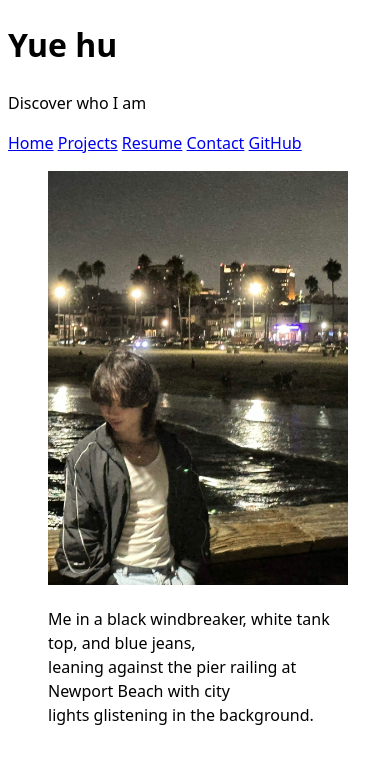
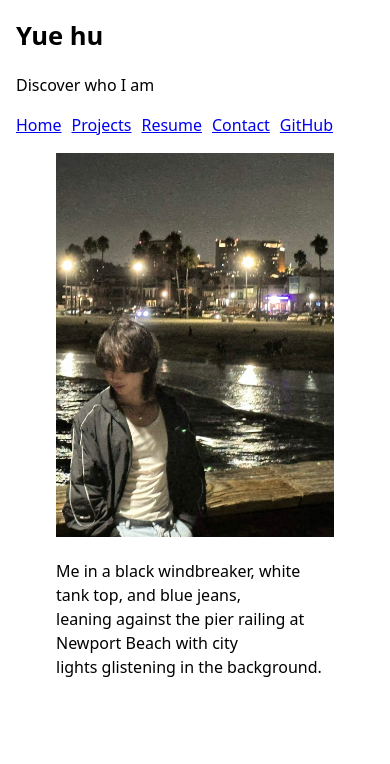
Before and after one commit to Leooohw/YuePortfolio, a plain HTML site: page index.html in a window 390 px wide. Drawn offline with Linux system fonts and the light colour scheme.

Commit message:
Update style.css

```diff
--- a/style.css
+++ b/style.css
@@ -2,5 +2,30 @@ body {
     /* Set line height to 1.5 times the font size
          and use the OS’s UI font as the website font
        */
+       max-width: 800px;
+       margin: 0 auto;
+       padding: 0 16px;
+
     font: 100%/1.5 system-ui;
   }
+img {
+    max-width: 100%;
+    height: auto;
+}
+
+nav {
+    display: flex;
+    flex-wrap: wrap;
+    gap: 10px;
+}
+
+input, textarea {
+    width: 100%;
+    box-sizing: border-box;
+}
+
+@media (max-width: 600px) {
+    h1 {
+        font-size: 1.6rem;
+    }
+}
```
